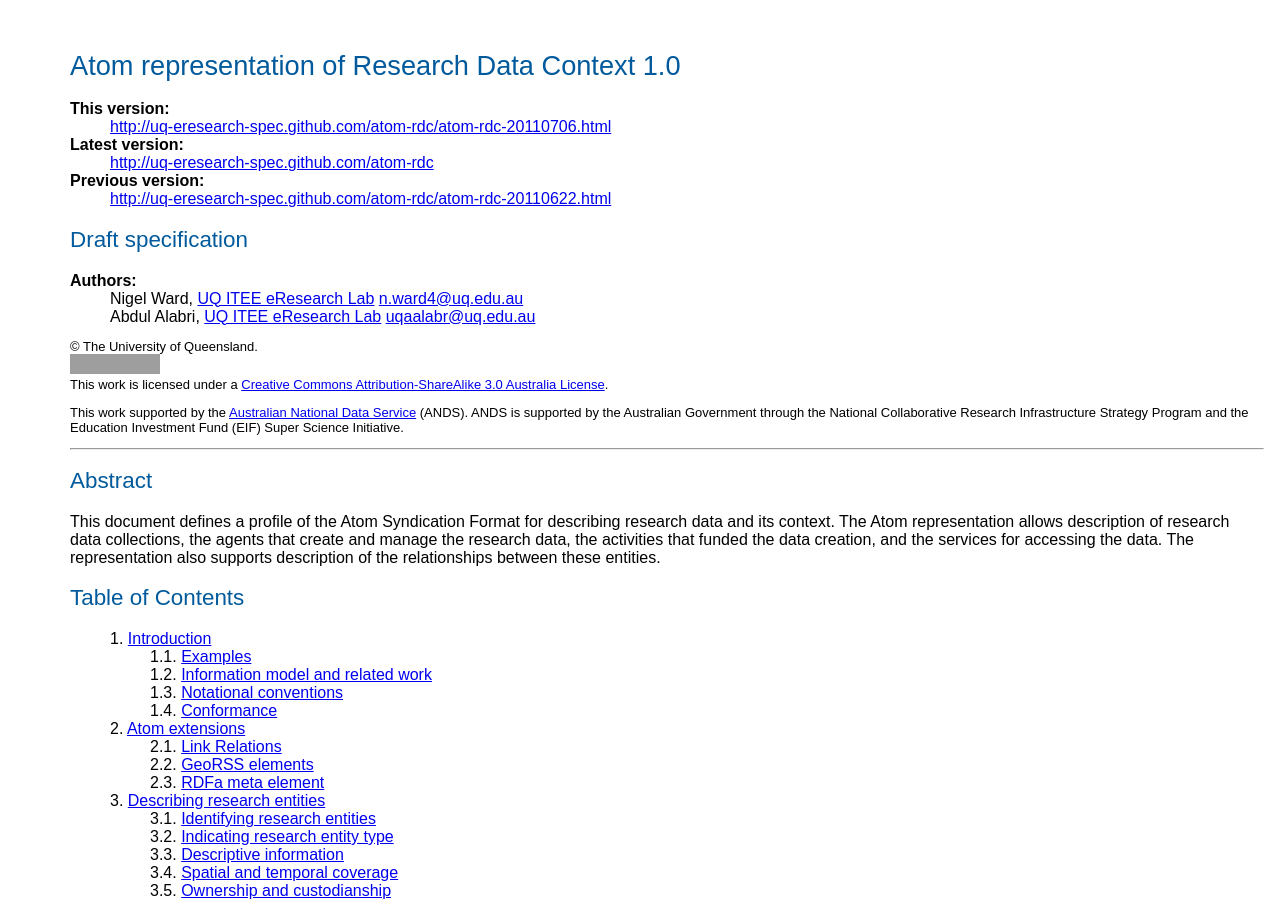
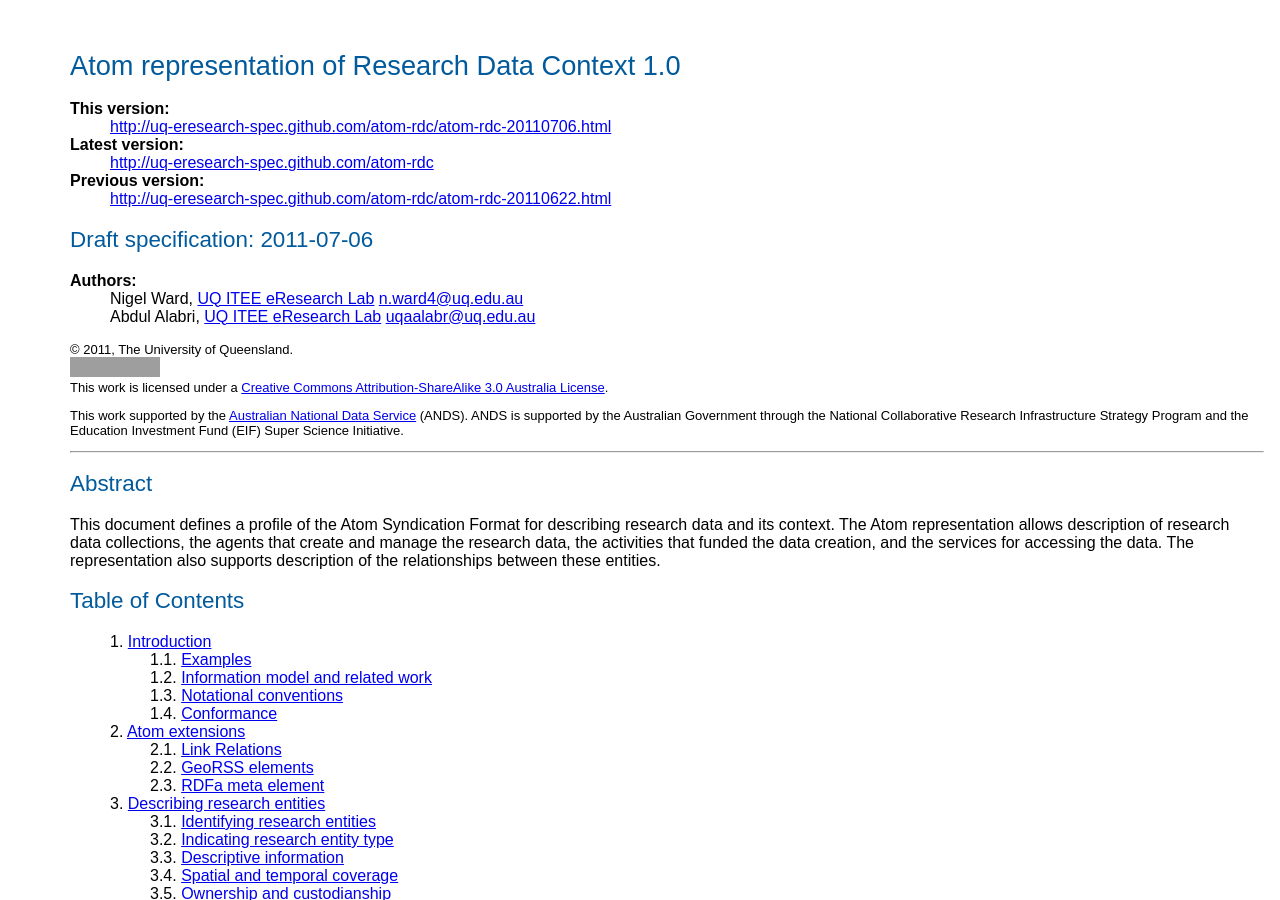
Before and after one commit to uq-eresearch-spec/atom-rdc, a Jekyll site: the page built from _posts/2011-07-06-atom-rdc.html, in a window 1280 px wide and 900 px high. Built offline with Jekyll 4.4.1, drawn with Linux system fonts in a browser that asks for light colours; grey boxes are pictures that could not be loaded.

Commit message:
Fixing eReserch Group URL.

```diff
--- a/_posts/2011-07-06-atom-rdc.html
+++ b/_posts/2011-07-06-atom-rdc.html
@@ -6,6 +6,7 @@ title: Atom representation of Research Data Context 1.0 draft 2011-07-06
 <div class="head">
   <h1>Atom representation of Research Data Context 1.0</h1>
 
+  <dl>
     <dt>This version:</dt>
     <dd><a href="{{site.url}}{{page.url}}">{{site.url}}{{page.url}}</a></dd>
 
@@ -16,44 +17,46 @@ title: Atom representation of Research Data Context 1.0 draft 2011-07-06
     <dt>Previous version:</dt>
     <dd><a href="{{site.url}}{{page.previous.url}}">{{site.url}}{{page.previous.url}}</a></dd>
     {% endif %}
+  </dl>
 
-  <h2>Draft specification</h2>
+  <h2>Draft specification: 2011-07-06</h2>
 
+  <dl>
     <dt>Authors:</dt>
+    <dd>Nigel Ward, <a href="http://www.itee.uq.edu.au/eresearch/">UQ ITEE eResearch Lab</a>
+      <a href="mailto:n.ward4@uq.edu.au">n.ward4@uq.edu.au</a></dd>
+    <dd>Abdul Alabri, <a href="http://www.itee.uq.edu.au/eresearch/">UQ ITEE eResearch Lab</a>
+      <a href="mailto:uqaalabr@uq.edu.au">uqaalabr@uq.edu.au</a></dd>
+  </dl>
 
-                        <dd>Nigel Ward, <a
-                                href="http://itee.uq.edu.au/~eresearch/">UQ ITEE eResearch Lab</a> <a
-                                href="mailto:n.ward4@uq.edu.au">n.ward4@uq.edu.au</a> </dd>
+  <p class="copyright">&copy; 2011, The University of Queensland.<br />
 
+    <a rel="license" href="http://creativecommons.org/licenses/by-sa/3.0/au/"><img alt="Creative Commons License" style="border-width:0"
+										   src="http://i.creativecommons.org/l/by-sa/3.0/au/88x31.png" /></a><br />
 
-                        <dd>Abdul Alabri, <a
-                                href="http://itee.uq.edu.au/~eresearch/">UQ ITEE eResearch Lab</a> <a
-                                href="mailto:uqaalabr@uq.edu.au">uqaalabr@uq.edu.au</a> </dd>
-                        </dl> <p
-                        class="copyright">&copy; The University of Queensland. <br /> <a
-                        rel="license"
-                        href="http://creativecommons.org/licenses/by-sa/3.0/au/"><img
-                        alt="Creative Commons License"
-                        style="border-width:0"
-                        src="http://i.creativecommons.org/l/by-sa/3.0/au/88x31.png" /></a><br />This
-                        work is licensed under a <a
-                        rel="license"
-                        href="http://creativecommons.org/licenses/by-sa/3.0/au/">Creative Commons
-                        Attribution-ShareAlike 3.0 Australia License</a>. </p> <p
-                        class="acknowledgements">This work supported by the <a
-                        href="http://www.ands.org.au/">Australian National Data Service</a> (ANDS).
-                        ANDS is supported by the Australian Government through the National
-                        Collaborative Research Infrastructure Strategy Program and the Education
-                        Investment Fund (EIF) Super Science Initiative.</p>
-                        <hr /> </div>
+    This work is licensed under a <a rel="license"
+      href="http://creativecommons.org/licenses/by-sa/3.0/au/">Creative
+      Commons Attribution-ShareAlike 3.0 Australia License</a>. </p>
+
+  <p class="acknowledgements">This work supported by
+    the <a href="http://www.ands.org.au/">Australian National Data
+    Service</a> (ANDS).  ANDS is supported by the Australian
+    Government through the National Collaborative Research
+    Infrastructure Strategy Program and the Education Investment Fund
+    (EIF) Super Science Initiative.</p>
+
+  <hr />
+
+</div>
 
 <h2>Abstract</h2>
-                <p>This document defines a profile of the Atom Syndication Format for describing
-                        research data and its context. The Atom representation allows description of
-                        research data collections, the agents that create and manage the research
-                        data, the activities that funded the data creation, and the services for
-                        accessing the data. The representation also supports description of the
-                        relationships between these entities. </p>
+<p>This document defines a profile of the Atom Syndication Format for
+  describing research data and its context. The Atom representation
+  allows description of research data collections, the agents that
+  create and manage the research data, the activities that funded the
+  data creation, and the services for accessing the data. The
+  representation also supports description of the relationships
+  between these entities. </p>
 
 <h2>Table of Contents</h2>
 
```
Lines whose indentation alone changed are shown as unchanged.
